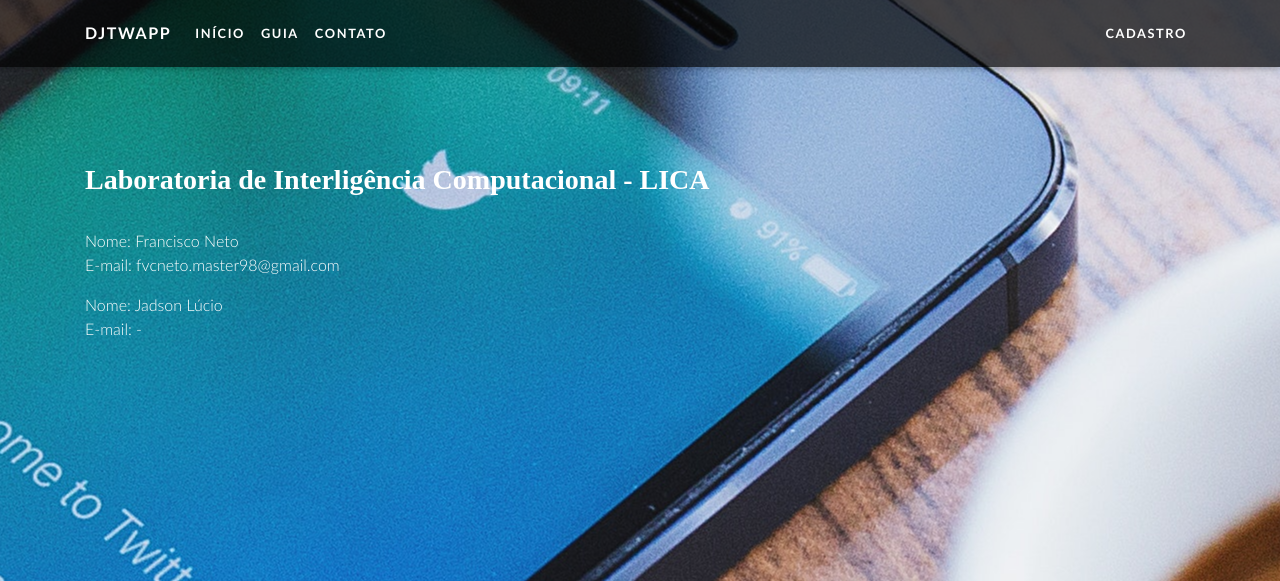
After one commit to LICA-UFAL/djtwapp, a Django app: page /contato/ in a window 1280 px wide. The commit adds this page. Shown: the top 581 px of the page. Run offline with Django 3.2, Linux system fonts and the light colour scheme; parts of the project's set-up code (start-up, migrations or seed data) failed here and were passed over; some libraries are stand-ins or nearby versions; some web fonts are replaced.

Commit message:
create contato and guia pages

```diff
--- a/profiles/templates/profiles/navbar.html
+++ b/profiles/templates/profiles/navbar.html
@@ -4,17 +4,17 @@
 
 <nav class="navbar navbar-expand-lg navbar-dark navbar-custom navbar-static-top">
   <div class="container ">
-    <a class="navbar-brand" href="#">Djtwapp</a>
+    <a class="navbar-brand" href="/">Djtwapp</a>
     <button class="navbar-toggler" type="button" data-toggle="collapse" data-target="#navbarNavDropdown" aria-controls="navbarNavDropdown" aria-expanded="false" aria-label="Toggle navigation">
       <span class="navbar-toggler-icon"></span>
     </button>
     <div class="collapse navbar-collapse" id="navbarNavDropdown">
       <ul class="navbar-nav">
         <li class="nav-item">
-          <a class="nav-link" href="/">início <span class="sr-only">(current)</span></a>
+          <a class="nav-link" href="/">Início <span class="sr-only">(current)</span></a>
         </li>
         <li class="nav-item">
-          <a class="nav-link" href="/sobre/">Sobre</a>
+          <a class="nav-link" href="/guia/">Guia</a>
         </li>
         <li class="nav-item">
           <a class="nav-link" href="/contato/">Contato</a>
--- /dev/null
+++ b/profiles/templates/profiles/pages/contato.html
@@ -0,0 +1,17 @@
+{% extends 'profiles/layout.html' %}
+
+{% block content %}
+    <div>
+        <h3>Laboratoria de Interligência Computacional - LICA</h3><br>
+
+        <p>
+            Nome: Francisco Neto<br>
+            E-mail: fvcneto.master98@gmail.com<br>
+        </p>
+
+        <p>
+            Nome: Jadson Lúcio<br>
+            E-mail: -<br>
+        </p>
+    </div>
+{% endblock %}
--- /dev/null
+++ b/profiles/templates/profiles/pages/guia.html
@@ -0,0 +1,5 @@
+{% extends 'profiles/layout.html' %}
+
+{% block content %}
+Bem-vindo ao Guia!
+{% endblock %}
--- a/profiles/templates/profiles/pages/index.html
+++ b/profiles/templates/profiles/pages/index.html
@@ -7,7 +7,7 @@
             <div class="masthead-content">
             <div class="container">
               <h1 class="masthead-heading mb-0">Bem-vindo</h1>
-              <a href="/sobre/" class="btn btn-xl rounded-pill mt-5">Saber mais</a>
+              <a href="/guia/" class="btn btn-xl rounded-pill mt-5">Get started</a>
               </div>
             </div>
         </div>
--- a/profiles/urls.py
+++ b/profiles/urls.py
@@ -1,7 +1,9 @@
 from django.urls import path
 
-from .views import index
+from .views import index, contato, guia
 
 urlpatterns = [
     path("", index, name="profile_index"),
+    path("contato/", contato, name="contato"),
+    path("guia/", guia, name="guia")
 ]
--- a/profiles/views.py
+++ b/profiles/views.py
@@ -17,3 +17,9 @@ def index(request):
             user.vote(is_bot=True, answers=lista)
 
     return render(request, "profiles/pages/index.html", {"form": LoginForm()})
+
+def contato(request):
+    return render(request, "profiles/pages/contato.html", {})
+
+def guia(request):
+    return render(request, "profiles/pages/guia.html", {})
```
